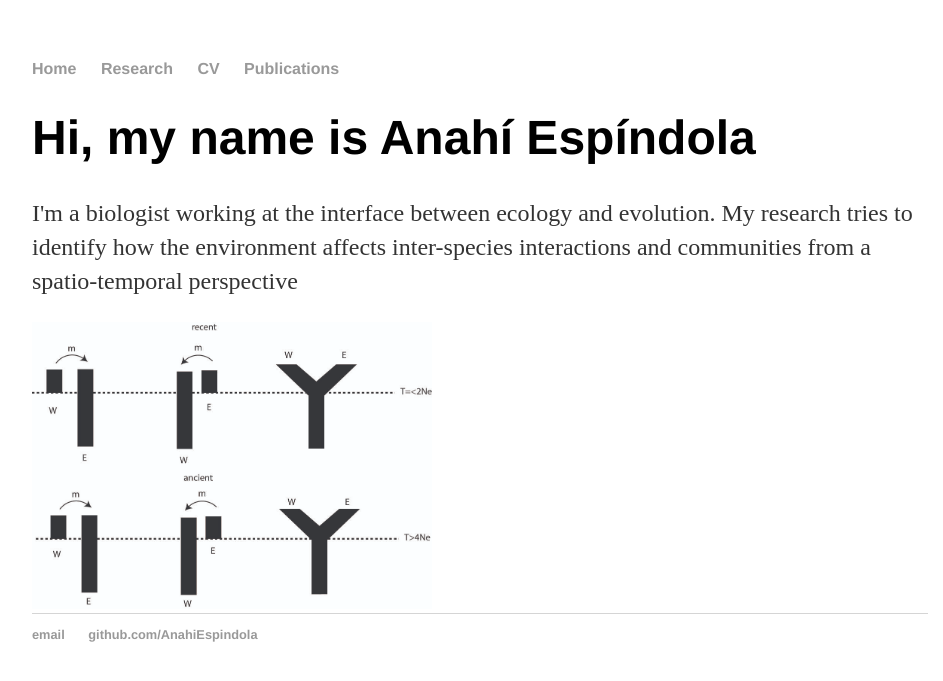
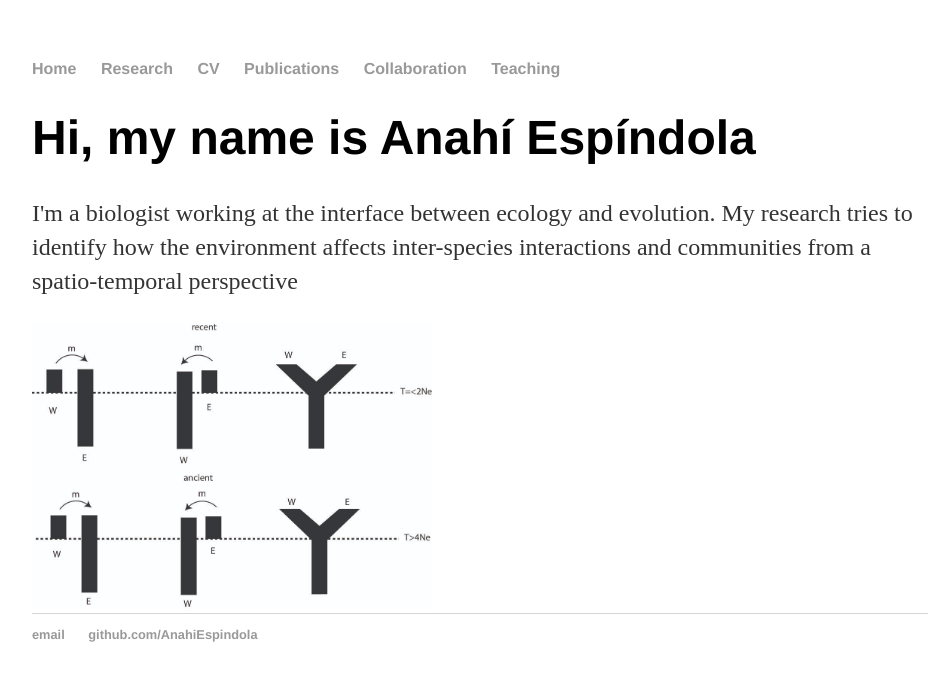
Before and after one commit to AnahiEspindola/AnahiEspindola.github.io, a Jekyll site: the page index.html, which Jekyll copies as it is, in a window 1280 px wide. Shown: the top 681 px of the page, without its empty margins (160-1103 px from the left). Built offline with Jekyll 4.4.1, drawn with Linux system fonts in a browser that asks for light colours.

Commit message:
index.html
updated tabs

```diff
--- a/index.html
+++ b/index.html
@@ -13,6 +13,8 @@
 	        	<li><a href="/Research">Research</a></li>
         		<li><a href="/CV">CV</a></li>
         		<li><a href="/Publications">Publications</a></li>
+        		<li><a href="/Collaborations">Collaboration</a></li>
+        		<li><a href="/Teaching">Teaching</a></li>
     		</ul>
 		</nav>
 		<div class="container">
```
